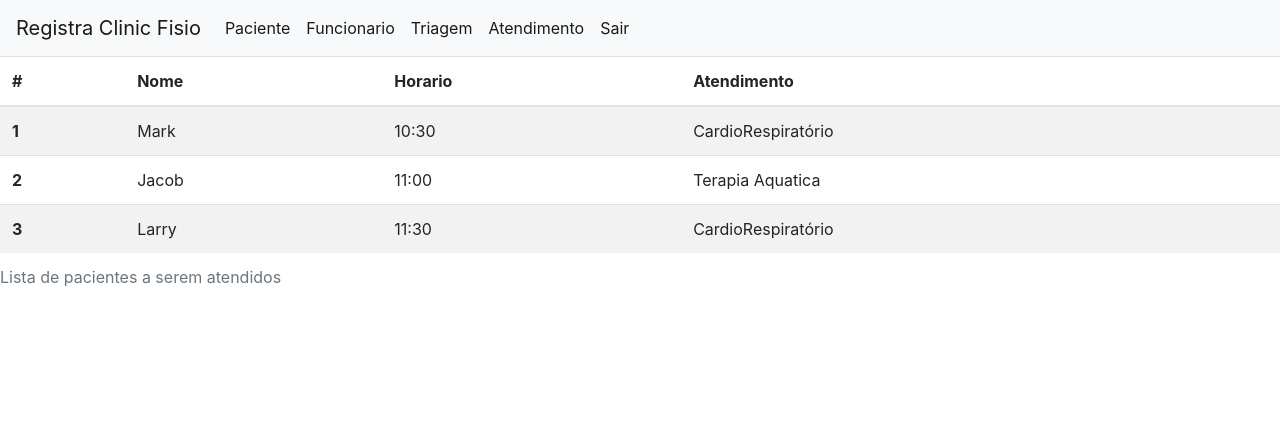
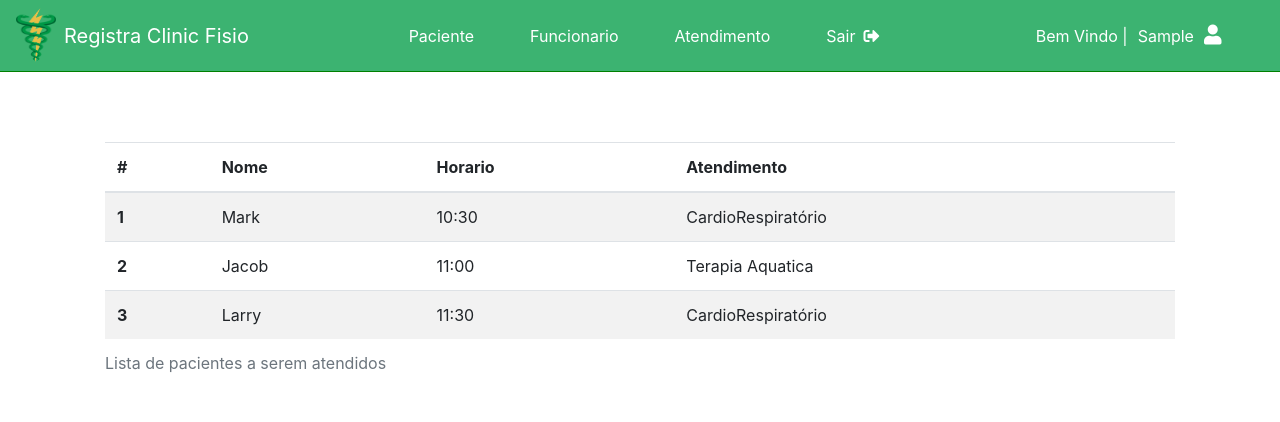
Before and after one commit to paulo280799/Registra_Clinic_Fisio_Web, a PHP site: page /Telas/index.php in a window 1280 px wide. Shown: the top 422 px of the page. Run offline with PHP 8.4, Linux system fonts and the light colour scheme; the visitor is signed in with stand-in values (Sample User, id 1); some libraries are stand-ins or nearby versions.

Commit message:
Alteracoes Design

```diff
--- a/Telas/index.php
+++ b/Telas/index.php
@@ -3,60 +3,76 @@ ini_set('session.save_path',realpath(dirname($_SERVER['DOCUMENT_ROOT']) . '/../t
 session_start();
 
 if(isset($_SESSION['SESSION_ID_ALUNO'])){
-
+    $logado = $_SESSION['SESSION_NOME_ALUNO'];
     $id = $_SESSION['SESSION_ID_ALUNO'];
     $tipo = 'Aluno';
 }else if(isset($_SESSION['SESSION_ID_PROF'])){
-
+    $logado = $_SESSION['SESSION_NOME_PROF'];
     $id = $_SESSION['SESSION_ID_PROF'];
     $tipo = 'Professor';
 }else if(isset($_SESSION['SESSION_ID_FUNC'])){
-
+    $logado = $_SESSION['SESSION_NOME_FUNC'];
     $id = $_SESSION['SESSION_ID_FUNC'];
     $tipo = 'Funcionario';
+}else{
+    header('location: ../Index.php');
 }
 
 ?>
 <!DOCTYPE html>
 <html lang="pt-br">
 <head>
-    <!-- Required meta tags -->
+    <title>Registra CLinic Fisio</title>
     <meta charset="utf-8">
     <meta name="viewport" content="width=device-width, initial-scale=1">
     <!-- Bootstrap CSS -->
     <link rel="stylesheet" href="https://maxcdn.bootstrapcdn.com/bootstrap/4.0.0/css/bootstrap.min.css" integrity="sha384-Gn5384xqQ1aoWXA+058RXPxPg6fy4IWvTNh0E263XmFcJlSAwiGgFAW/dAiS6JXm" crossorigin="anonymous">
-    <link rel="stylesheet" type="text/css" href="css.style.css">
-    <title>Registra CLinic Fisio</title>
+    <link rel="stylesheet" href="https://use.fontawesome.com/releases/v5.8.2/css/all.css" integrity="sha384-oS3vJWv+0UjzBfQzYUhtDYW+Pj2yciDJxpsK1OYPAYjqT085Qq/1cq5FLXAZQ7Ay" crossorigin="anonymous">
+    <link rel="stylesheet" type="text/css" href="../css/styleIndexPrincipal.css">
 </head>
 <body>
 
-   <nav class="navbar navbar-expand-lg navbar-light bg-light">
-    <button class="navbar-toggler" type="button" data-toggle="collapse" data-target="#navbarTogglerDemo01" aria-controls="navbarTogglerDemo01" aria-expanded="false" aria-label="Toggle navigation">
+   <!---- MENU PRINCIPAL  ---->
+   <nav class="navbar navbar-expand-lg navbar-light" id="nav-menu">
+    <button class="navbar-toggler" type="button" data-toggle="collapse" data-target="#abrirMenuResponsivo" aria-controls="navbarTogglerDemo01" aria-expanded="false" aria-label="Toggle navigation" id="barra-menu">
       <span class="navbar-toggler-icon"></span>
     </button>
-    <div class="collapse navbar-collapse" id="navbarTogglerDemo01">
-      <a class="navbar-brand" href="Index.html">Registra Clinic Fisio</a>
-        <ul class="navbar-nav mr-auto mt-2 mt-lg-0">
-            <li class="nav-item active">
-              <a class="nav-link" href="Telas/CadastroPaciente.php">Paciente<span class="sr-only">(current)</span></a>
+    <div class="collapse navbar-collapse" id="abrirMenuResponsivo">
+      <img src="../Imagens/logo.png" alt="logo" class="logo-menu">
+      <a class="navbar-brand" href="#" id="nome-logo">Registra Clinic Fisio</a>
+        <ul class="navbar-nav mr-auto mt-2 mt-lg-0" id="menu-opcoes">
+            <li class="nav-item active" id="items-li">
+              <a class="nav-link" href="Telas/CadastroPaciente.php" id="items-a">Paciente<span class="sr-only">(current)</span></a>
             </li>
-            <li class="nav-item active">
-              <a class="nav-link" href="Telas/CadastroPaciente.php">Funcionario<span class="sr-only">(current)</span></a>
+            <li class="nav-item active"  id="items-li">
+              <a class="nav-link" href="Telas/CadastroPaciente.php" id="items-a">Funcionario<span class="sr-only">(current)</span></a>
             </li>
-            <li class="nav-item active">
-              <a class="nav-link" href="#">Triagem <span class="sr-only">(current)</span></a>
+            <li class="nav-item active"  id="items-li">
+              <a class="nav-link" href="#" id="items-a">Atendimento<span class="sr-only">(current)</span></a>
             </li>
-            <li class="nav-item active">
-              <a class="nav-link" href="#">Atendimento <span class="sr-only">(current)</span></a>
+            <li class="nav-item active"  id="items-li">
+              <a class="nav-link" href="../Login/Logout.php?id=<?php echo $id;?>&tipo=<?php echo $tipo;?>" id="items-a">Sair<i class="fas fa-sign-out-alt"></i></a>
             </li>
-            <li class="nav-item active">
-              <a class="nav-link" href="../Login/Logout.php?id=<?php echo $id;?>&tipo=<?php echo $tipo;?>">Sair<span class="sr-only">(current)</span></a>
+        </ul>
+    </div>
+    <div class="collapse navbar-collapse">
+        <ul class="navbar-nav" id="menu-logado">
+             <li class="nav-item">
+                <span>Bem Vindo |</span>
+             </li>
+             <li class="nav-item">
+                <span><?php echo explode(' ',$logado)[0];?><i class="fas fa-user"></i></span>
              </li>
         </ul>
     </div>
   </nav>
+  <!---------------- FIM MENU PRINCIPAL  ------------>
 
-<table class="table table-striped">
+<section class="container">
+
+    <div class="container-table">
+
+        <table class="table table-striped" id="tabelPAcientes">
             <caption>Lista de pacientes a serem atendidos</caption>
             <thead>
               <tr>
@@ -88,6 +104,13 @@ if(isset($_SESSION['SESSION_ID_ALUNO'])){
             </tbody>
         </table>
 
+        </div>
+
+</section>
+
+<footer class="rodape">
+</footer>
+
 <!-- Optional JavaScript -->
 <!-- jQuery first, then Popper.js, then Bootstrap JS -->
 <script src="https://code.jquery.com/jquery-3.2.1.slim.min.js" integrity="sha384-KJ3o2DKtIkvYIK3UENzmM7KCkRr/rE9/Qpg6aAZGJwFDMVNA/GpGFF93hXpG5KkN" crossorigin="anonymous"></script>
--- /dev/null
+++ b/css/styleIndexPrincipal.css
@@ -0,0 +1,73 @@
+/*----- NAV MENU -----*/
+#nav-menu{
+    background: #3cb371;
+    /*background: white;*/
+    border-bottom: 1px solid green;
+}
+
+#barra-menu{
+    background: white;
+}
+
+#nome-logo{
+    color: white;
+}
+
+.logo-menu{
+    width: 40px;
+    height: 55px;
+    margin-right: 8px;
+}
+
+#menu-opcoes{
+    margin: 0 auto;
+}
+
+#menu-opcoes #items-li #items-a{
+    margin-left: 40px;
+    color: white;
+}
+
+#menu-opcoes #items-li #items-a:hover{
+    background: green;
+    border-radius: 14px;
+    transition: .5s;
+}
+
+#menu-opcoes #items-li:last-child a i{
+     padding-left: 8px;
+}
+
+#menu-logado {
+    margin: 0 auto;
+}
+
+#menu-logado .nav-item{
+    color: white;
+    padding-left: 10px;
+}
+
+#menu-logado .nav-item span i{
+    padding-left: 10px;
+    font-size: 20px;
+}
+
+.container{
+    padding-top: 50px;
+}
+
+.container-table{
+    background: white;
+    padding: 20px;
+}
+
+#nav-menu .collapse:nth-child(2){
+    width: 60%;
+}
+
+#nav-menu .collapse:nth-child(3){
+    width: 5%;
+    padding: 0;
+}
+
+/*----- NAV MENU -----*/
```
Also changed, not shown: Index.php (+10 -7 lines), Telas/teste.php (added, +11 -0 lines), css/styleModalLogin.css (+50 -5 lines), Imagens/logo.png (added). Lines whose indentation alone changed are shown as unchanged.
